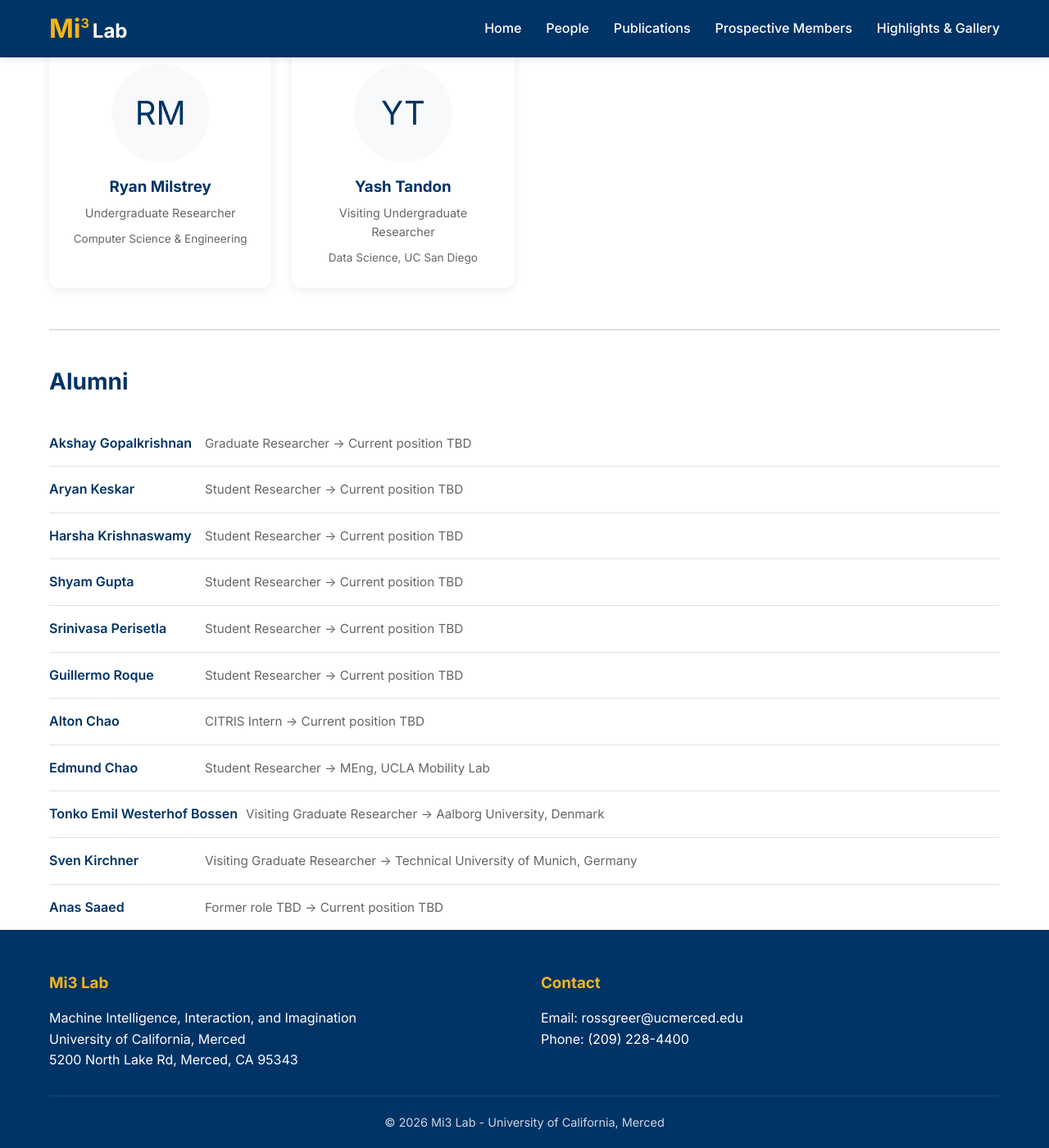
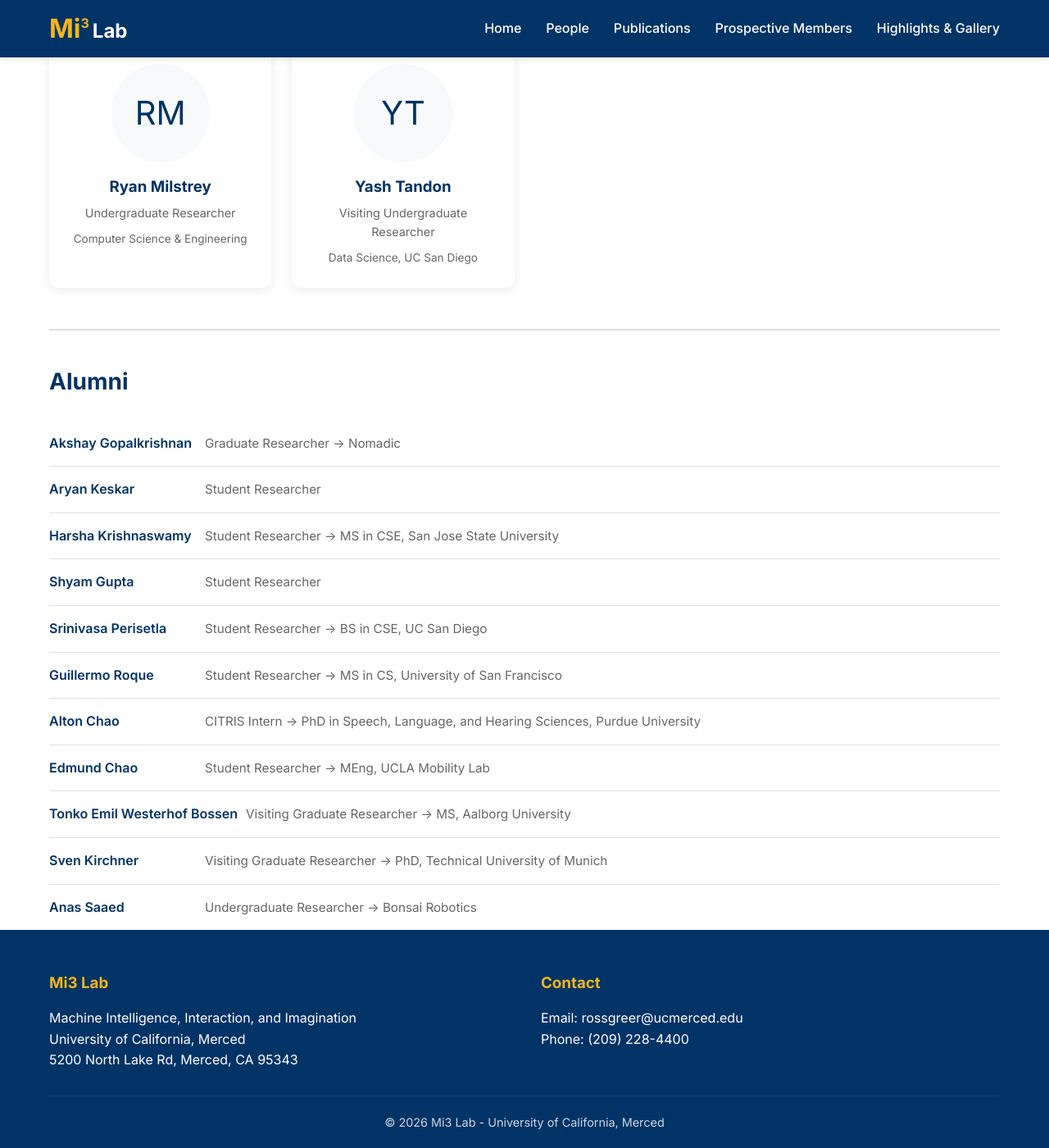
Before and after one commit to Mi3-Lab/mi3-lab.github.io, a Jekyll site: the page built from people.html, in a window 1280 px wide and 1400 px high, scrolled down 1264 px. Shown: the whole window at 82% size. Built offline with Jekyll 4.4.1, drawn with Linux system fonts in a browser that asks for light colours.

Commit message:
Update alumni current positions
- Akshay → Nomadic
- Harsha → MS CSE, San Jose State
- Srinivasa → BS CSE, UCSD
- Guillermo → MS CS, University of San Francisco
- Alton → PhD, Purdue (Speech, Language, Hearing Sciences)
- Tonko → MS, Aalborg University
- Sven → PhD, TU Munich
- Anas → Bonsai Robotics
- Aryan, Shyam: no current position listed

```diff
--- a/people.html
+++ b/people.html
@@ -117,31 +117,31 @@ title: People
     <ul class="alumni-list">
       <li>
         <span class="alumni-name">Akshay Gopalkrishnan</span>
-        <span class="alumni-details">Graduate Researcher &rarr; Current position TBD</span>
+        <span class="alumni-details">Graduate Researcher &rarr; Nomadic</span>
       </li>
       <li>
         <span class="alumni-name">Aryan Keskar</span>
-        <span class="alumni-details">Student Researcher &rarr; Current position TBD</span>
+        <span class="alumni-details">Student Researcher</span>
       </li>
       <li>
         <span class="alumni-name">Harsha Krishnaswamy</span>
-        <span class="alumni-details">Student Researcher &rarr; Current position TBD</span>
+        <span class="alumni-details">Student Researcher &rarr; MS in CSE, San Jose State University</span>
       </li>
       <li>
         <span class="alumni-name">Shyam Gupta</span>
-        <span class="alumni-details">Student Researcher &rarr; Current position TBD</span>
+        <span class="alumni-details">Student Researcher</span>
       </li>
       <li>
         <span class="alumni-name">Srinivasa Perisetla</span>
-        <span class="alumni-details">Student Researcher &rarr; Current position TBD</span>
+        <span class="alumni-details">Student Researcher &rarr; BS in CSE, UC San Diego</span>
       </li>
       <li>
         <span class="alumni-name">Guillermo Roque</span>
-        <span class="alumni-details">Student Researcher &rarr; Current position TBD</span>
+        <span class="alumni-details">Student Researcher &rarr; MS in CS, University of San Francisco</span>
       </li>
       <li>
         <span class="alumni-name">Alton Chao</span>
-        <span class="alumni-details">CITRIS Intern &rarr; Current position TBD</span>
+        <span class="alumni-details">CITRIS Intern &rarr; PhD in Speech, Language, and Hearing Sciences, Purdue University</span>
       </li>
       <li>
         <span class="alumni-name">Edmund Chao</span>
@@ -149,15 +149,15 @@ title: People
       </li>
       <li>
         <span class="alumni-name">Tonko Emil Westerhof Bossen</span>
-        <span class="alumni-details">Visiting Graduate Researcher &rarr; Aalborg University, Denmark</span>
+        <span class="alumni-details">Visiting Graduate Researcher &rarr; MS, Aalborg University</span>
       </li>
       <li>
         <span class="alumni-name">Sven Kirchner</span>
-        <span class="alumni-details">Visiting Graduate Researcher &rarr; Technical University of Munich, Germany</span>
+        <span class="alumni-details">Visiting Graduate Researcher &rarr; PhD, Technical University of Munich</span>
       </li>
       <li>
         <span class="alumni-name">Anas Saaed</span>
-        <span class="alumni-details">Former role TBD &rarr; Current position TBD</span>
+        <span class="alumni-details">Undergraduate Researcher &rarr; Bonsai Robotics</span>
       </li>
     </ul>
   </div>
```
